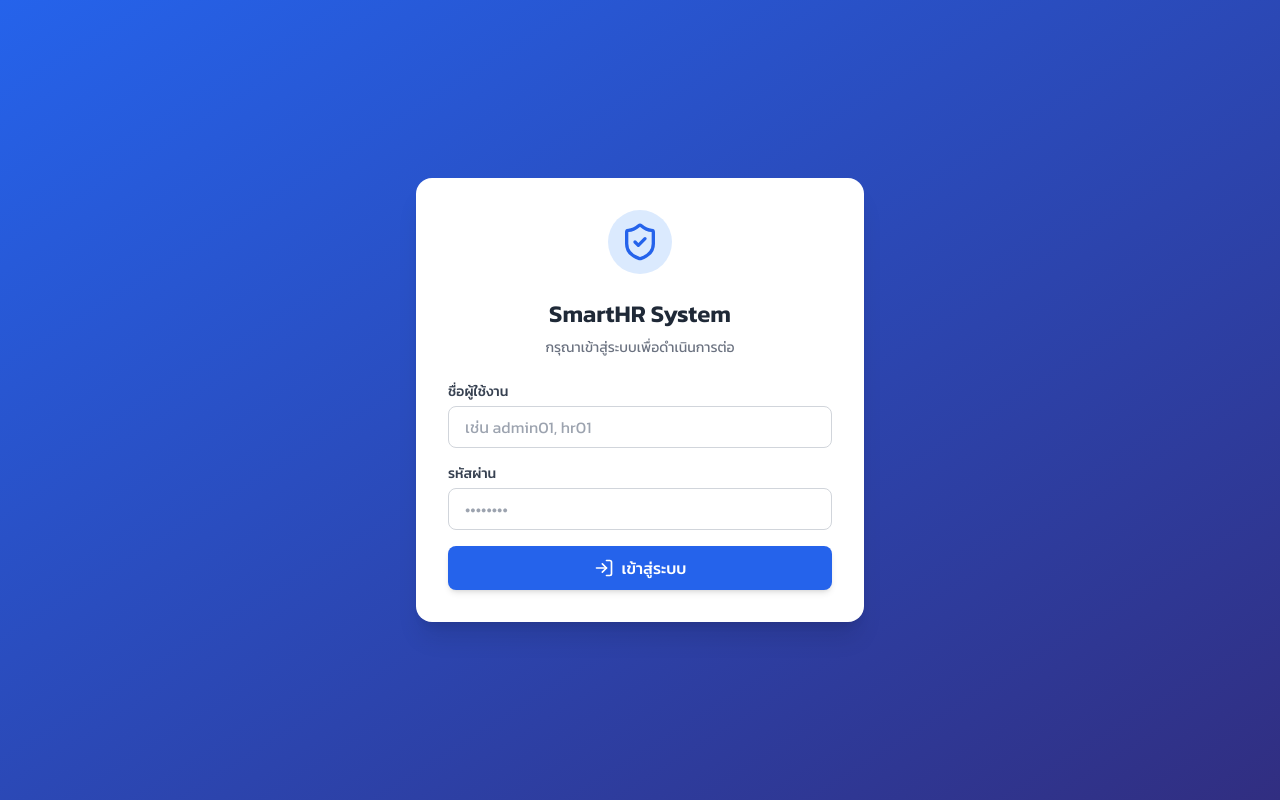
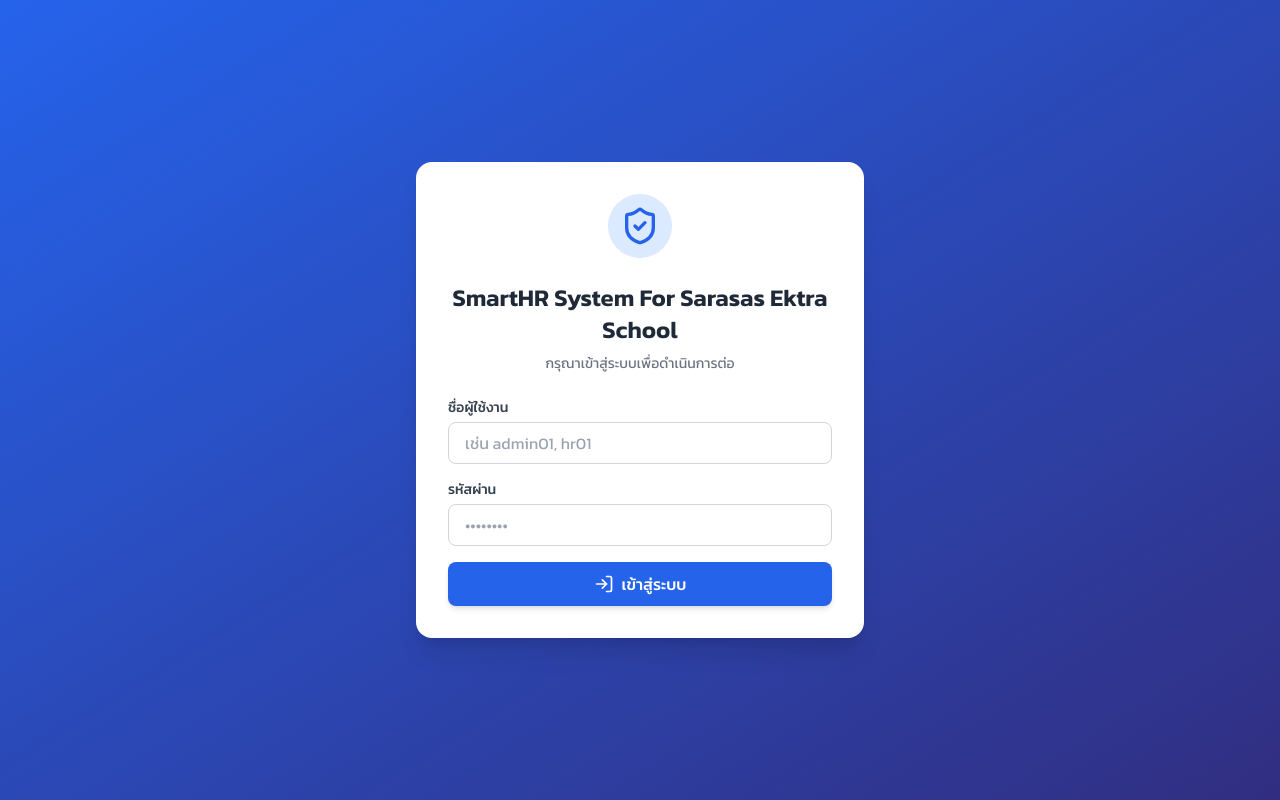
Before and after one commit to adminektra/work1, a plain HTML site: page index.html in a window 1280 px wide. Drawn offline with nearby package versions, Linux system fonts and the light colour scheme.

Commit message:
index.html

```diff
--- a/index.html
+++ b/index.html
@@ -38,7 +38,7 @@
                     <i data-lucide="shield-check" class="w-10 h-10"></i>
                 </div>
             </div>
-            <h1 class="text-2xl font-bold text-center text-gray-800 mb-2">SmartHR System</h1>
+            <h1 class="text-2xl font-bold text-center text-gray-800 mb-2">SmartHR System For Sarasas Ektra School</h1>
             <p class="text-center text-gray-500 text-sm mb-6">กรุณาเข้าสู่ระบบเพื่อดำเนินการต่อ</p>
 
             <form id="loginForm" class="space-y-4">
```
